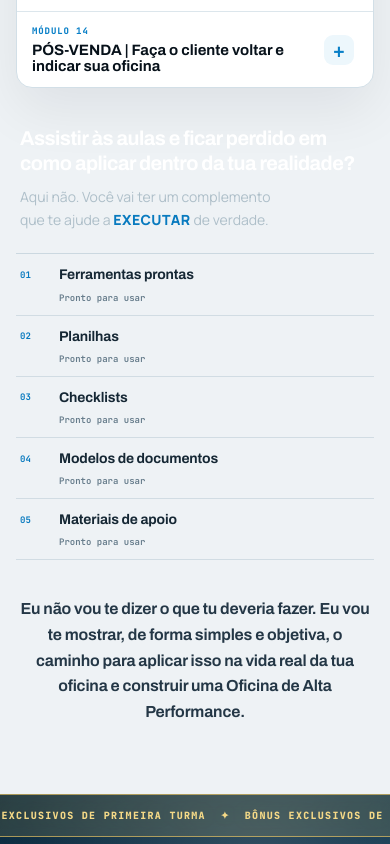
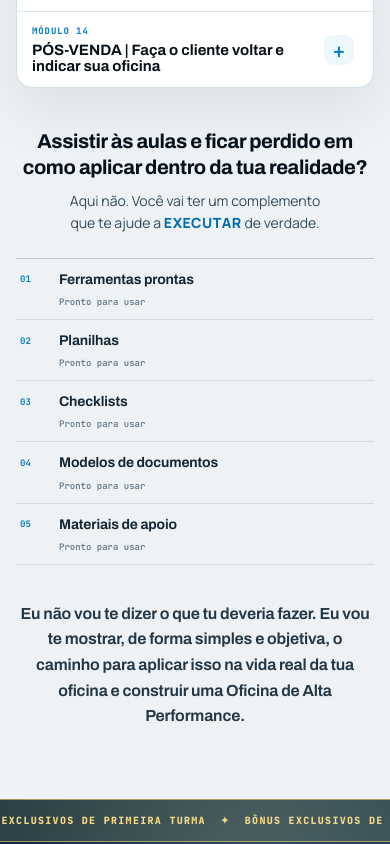
Before and after one commit to cezarhlima1/diegomensor, a Next.js app: page /oficinadealtaperformance in a window 390 px wide. Shown: the part 5280-6124 px from the top of the page. Built offline with nearby package versions, Linux system fonts and the light colour scheme.

Commit message:
ajustes de texto e alinhamento

```diff
--- a/components/oficina-alta-performance/OficinaAltaPerformance.tsx
+++ b/components/oficina-alta-performance/OficinaAltaPerformance.tsx
@@ -228,11 +228,9 @@ export default function OficinaAltaPerformance() {
             })}
           </div>
           <div className={styles.materials}>
-            <div className={styles.materialsIntro}>
-              <div className={styles.materialsIntroCopy}>
-                <strong>Assistir às aulas e ficar perdido em como aplicar dentro da tua realidade?</strong>
-                <p>Aqui não. Você vai ter um complemento que te ajude a <em>EXECUTAR</em> de verdade.</p>
-              </div>
+            <div className={`${styles.materialsIntro} ${styles.materialsIntroCopy}`}>
+              <strong>Assistir às aulas e ficar perdido em como aplicar dentro da tua realidade?</strong>
+              <p>Aqui não. Você vai ter um complemento que te ajude a <em>EXECUTAR</em> de verdade.</p>
             </div>
             {["Ferramentas prontas", "Planilhas", "Checklists", "Modelos de documentos", "Materiais de apoio"].map((item, i) => (
               <div className={styles.reveal} key={item}><span>0{i + 1}</span><b>{item}</b><small>Pronto para usar</small></div>
@@ -288,7 +286,7 @@ export default function OficinaAltaPerformance() {
               </article>
             ))}
           </div>
-          <div className={`${styles.statement} ${styles.reveal}`}>
+          <div className={`${styles.statement} ${styles.statementCentered} ${styles.reveal}`}>
             <span>O objetivo não é fazer você trabalhar mais.</span>
             <strong>É fazer a sua oficina funcionar melhor.</strong>
           </div>
--- a/components/oficina-alta-performance/oficina.module.css
+++ b/components/oficina-alta-performance/oficina.module.css
@@ -1242,6 +1242,8 @@
 .lightSection .statement span,.lightSection .statement strong{display:block;width:100%;margin:0;justify-self:center;text-align:center}
 .lightSection .statement span{color:#9cabb6;font-size:15px;line-height:1.5}
 .lightSection .statement strong{font:680 20px/1.4 var(--font-archivo);letter-spacing:-.015em}
+.lightSection .statement.statementCentered{display:flex;flex-direction:column;align-items:center;justify-content:center}
+.lightSection .statement.statementCentered span,.lightSection .statement.statementCentered strong{width:auto;max-width:100%;margin-inline:auto;text-align:center}
 @media(max-width:700px){
   .lightSection .principles{gap:10px;margin-top:36px}
   .lightSection .principle{min-height:128px;padding:20px}
@@ -1255,11 +1257,10 @@
 
 /* Aplicação prática sem painel ou cards: apenas hierarquia e divisórias. */
 .processSection .materials{display:grid;grid-template-columns:repeat(5,minmax(0,1fr));grid-template-rows:auto;gap:0;margin-top:38px;padding:0;border-radius:0;background:transparent;box-shadow:none}
-.processSection .materials .materialsIntro{grid-column:1/-1;grid-row:auto;display:grid;justify-items:center;gap:0;padding:8px 0 38px;border:0;border-bottom:1px solid #cbd8e0;background:transparent;text-align:center}
-.processSection .materialsIntro .materialsIntroCopy{display:grid;width:100%;max-width:860px;justify-items:center;gap:12px;margin:0;padding:0;border:0;border-radius:0;background:transparent;box-shadow:none}
-.processSection .materialsIntroCopy strong{display:block;max-width:820px;margin:0;color:#152734;font:680 clamp(23px,2.1vw,28px)/1.25 var(--font-archivo);letter-spacing:-.025em;text-align:center;text-wrap:balance}
-.processSection .materialsIntroCopy p{max-width:720px;margin:0;color:#536979;font-size:16px;line-height:1.65;text-align:center;text-wrap:balance}
-.processSection .materialsIntroCopy p em{color:#087abf;font-style:normal;font-weight:800;letter-spacing:.035em}
+.processSection .materials .materialsIntro.materialsIntroCopy{grid-column:1/-1;grid-row:auto;display:grid;width:100%;justify-items:center;gap:14px;margin:0;padding:10px 24px 40px;border:0;border-bottom:1px solid #b7c8d3;border-radius:0;background:transparent;box-shadow:none;text-align:center}
+.processSection .materialsIntroCopy>strong{display:block;width:100%;max-width:840px;margin:0;color:#07111a;font:720 clamp(24px,2.2vw,30px)/1.22 var(--font-archivo);letter-spacing:-.03em;text-align:center;text-wrap:balance}
+.processSection .materialsIntroCopy>p{display:block;width:100%;max-width:740px;margin:0;color:#314b5d;font-size:17px;line-height:1.6;text-align:center;text-wrap:balance}
+.processSection .materialsIntroCopy>p em{color:#006faf;font-style:normal;font-weight:850;letter-spacing:.04em}
 .processSection .materials>div:not(.materialsIntro){grid-column:auto;display:grid;grid-template-columns:1fr;justify-items:center;align-content:start;gap:8px;min-height:132px;padding:24px 15px;border:0;border-left:1px solid #d1dce3;border-radius:0;background:transparent;text-align:center}
 .processSection .materials .materialsIntro+div{border-left:0}
 .processSection .materials>div:not(.materialsIntro) span{width:auto;height:auto;border:0;border-radius:0;background:transparent;color:#087abf;font-size:9px}
@@ -1271,17 +1272,16 @@
 @media(max-width:850px){
   .processSection .materials{grid-template-columns:1fr}
   .processSection .materials .materialsIntro{grid-column:1;padding:0 0 25px}
-  .processSection .materialsIntroCopy strong{font-size:22px}
-  .processSection .materialsIntroCopy p{max-width:620px;font-size:15px;line-height:1.6}
+  .processSection .materialsIntroCopy>strong{font-size:22px}
+  .processSection .materialsIntroCopy>p{max-width:620px;font-size:15px;line-height:1.6}
   .processSection .materials>div:not(.materialsIntro){grid-column:1;grid-template-columns:35px minmax(0,1fr) auto;justify-items:start;align-items:center;gap:12px;min-height:58px;padding:12px 4px;border-left:0;border-bottom:1px solid #d1dce3;text-align:left}
   .processSection .materials>div:not(.materialsIntro) b{min-height:0;margin:0;text-align:left}
   .processSection .materials>div:not(.materialsIntro) small{justify-self:end;text-align:right}
 }
 @media(max-width:430px){
-  .processSection .materials .materialsIntro{padding:0 4px 22px}
-  .processSection .materialsIntro .materialsIntroCopy{gap:10px}
-  .processSection .materialsIntroCopy strong{font-size:20px;line-height:1.3;letter-spacing:-.02em}
-  .processSection .materialsIntroCopy p{font-size:14px;line-height:1.55}
+  .processSection .materials .materialsIntro.materialsIntroCopy{gap:10px;padding:2px 4px 24px}
+  .processSection .materialsIntroCopy>strong{font-size:20px;line-height:1.3;letter-spacing:-.02em}
+  .processSection .materialsIntroCopy>p{font-size:14px;line-height:1.55}
   .processSection .materials>div:not(.materialsIntro){grid-template-columns:30px minmax(0,1fr);gap:9px}
   .processSection .materials>div:not(.materialsIntro) small{grid-column:2;justify-self:start;margin:0;text-align:left}
 }
```
